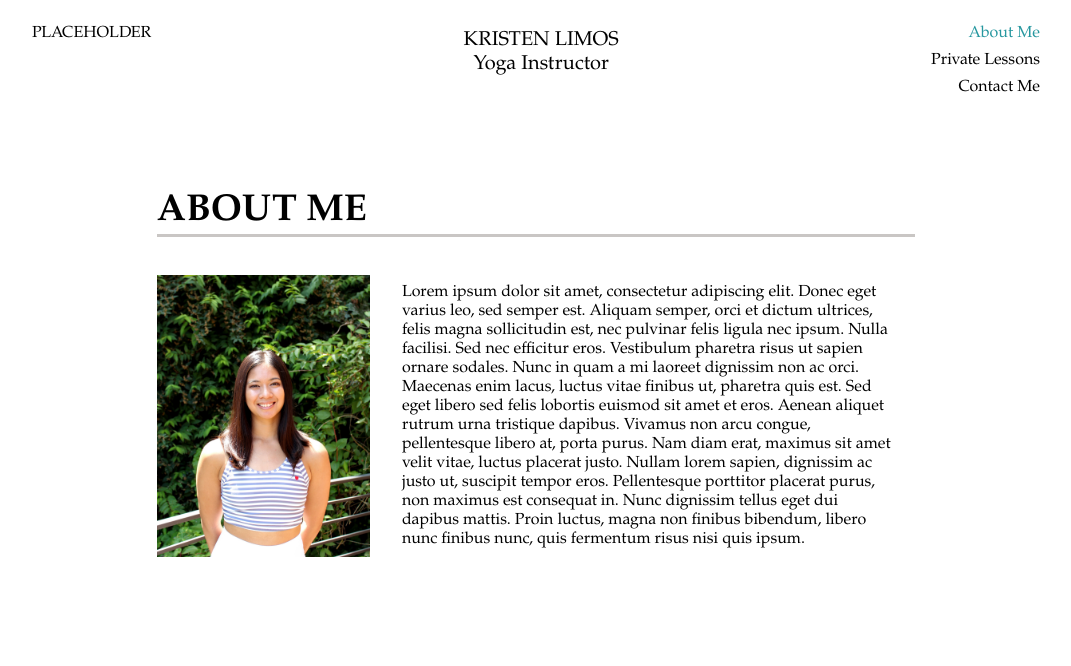
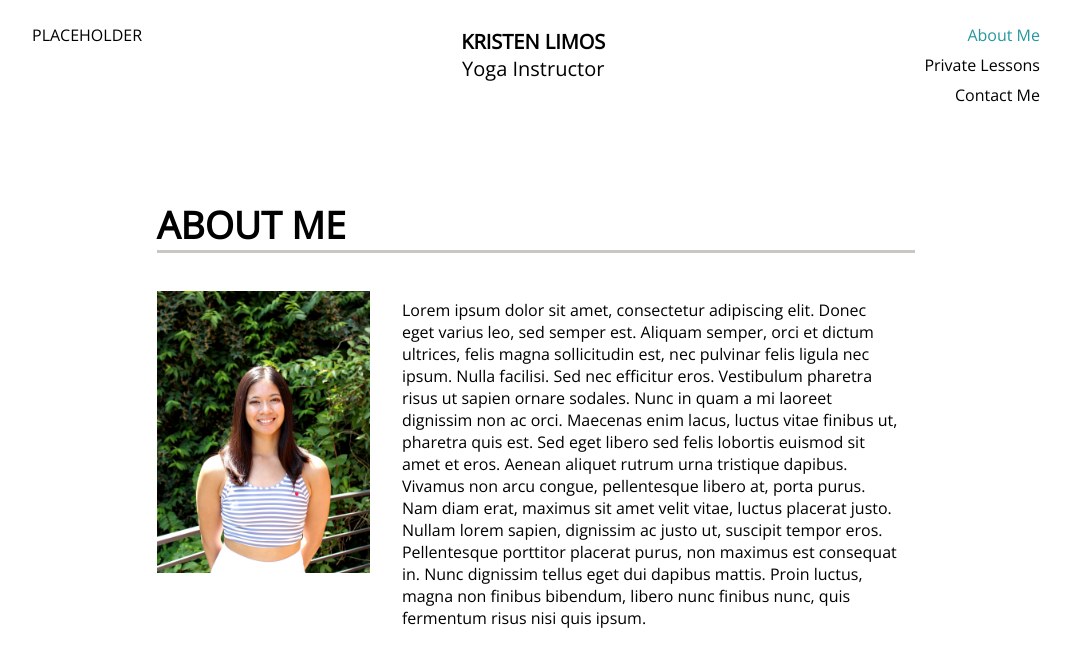
Before and after one commit to mlimos/Kristen-Yoga-Website, a plain HTML site: page about.html in a window 1280 px wide. Shown: the whole page, without its empty margins (104-1175 px from the left). Drawn offline with nearby package versions, Linux system fonts and the light colour scheme.

Commit message:
font change

```diff
--- a/about.html
+++ b/about.html
@@ -3,6 +3,7 @@
     <head>
         <link rel="stylesheet" href="main.css">
         <link rel="stylesheet" href="about.css">
+        <link href="https://fonts.googleapis.com/css?family=Open+Sans|Roboto&display=swap" rel="stylesheet">
         <title>About Me</title>
     </head>
     <body>
@@ -11,7 +12,7 @@
                 <p>PLACEHOLDER</p>
             </div>
             <div class="col title">
-                <a href="index.html"><p>KRISTEN LIMOS<br>Yoga Instructor</p></a>
+                <a href="index.html"><p><b>KRISTEN LIMOS</b><br>Yoga Instructor</p></a>
             </div>
             <div class ="col menu">
                 <p>
--- a/main.css
+++ b/main.css
@@ -1,6 +1,8 @@
 body {
-    font-family: Palatino, "Palatino Linotype", "Palatino LT STD", "Book Antiqua", Georgia, serif;
+    /*font-family: Palatino, "Palatino Linotype", "Palatino LT STD", "Book Antiqua", Georgia, serif;*/
     background-color: white;
+    font-family: 'Roboto', sans-serif;
+font-family: 'Open Sans', sans-serif;
 }
 
 a {
```
Also changed, not shown: classes.html (+2 -1 lines), contact.html (+2 -1 lines), index.html (+2 -1 lines).
